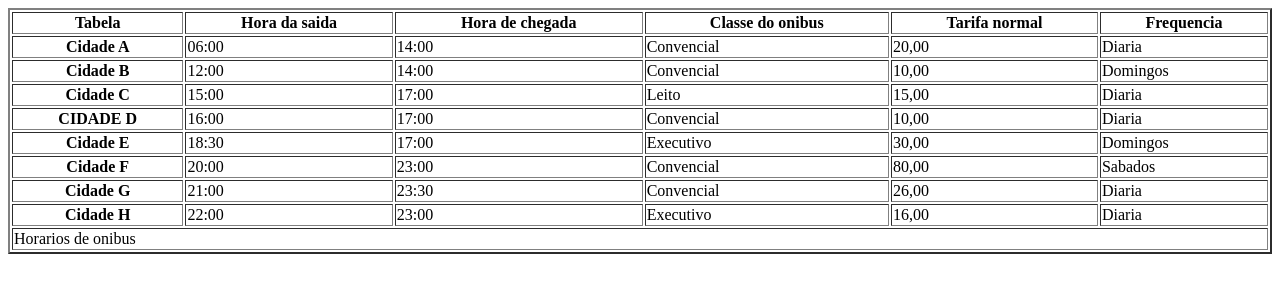
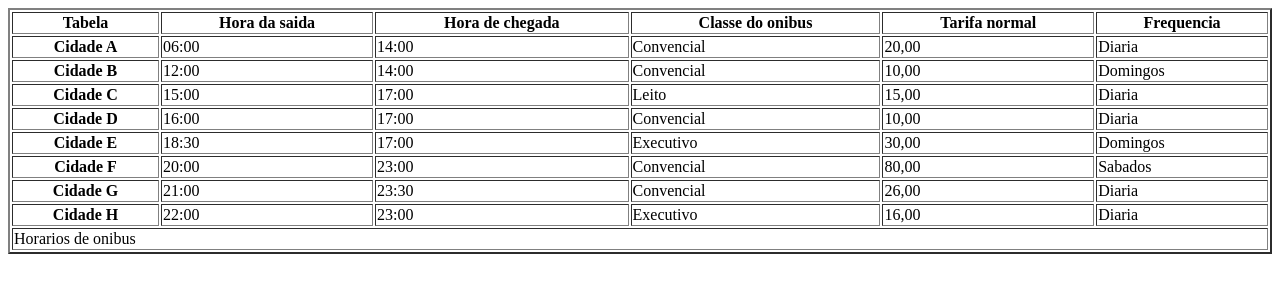
Before and after one commit to AnnerGabrii/horarios.html, a plain HTML site: page index.html in a window 1280 px wide. Drawn offline with Linux system fonts and the light colour scheme.

Commit message:
Update index.html

```diff
--- a/index.html
+++ b/index.html
@@ -46,7 +46,7 @@
 <td> Diaria</td>
 </tr>
 <tr>
-<th align="center">CIDADE D</th>
+<th align="center">Cidade D</th>
 <td> 16:00</td>
 <td> 17:00</td>
 <td> Convencial</td>
```
